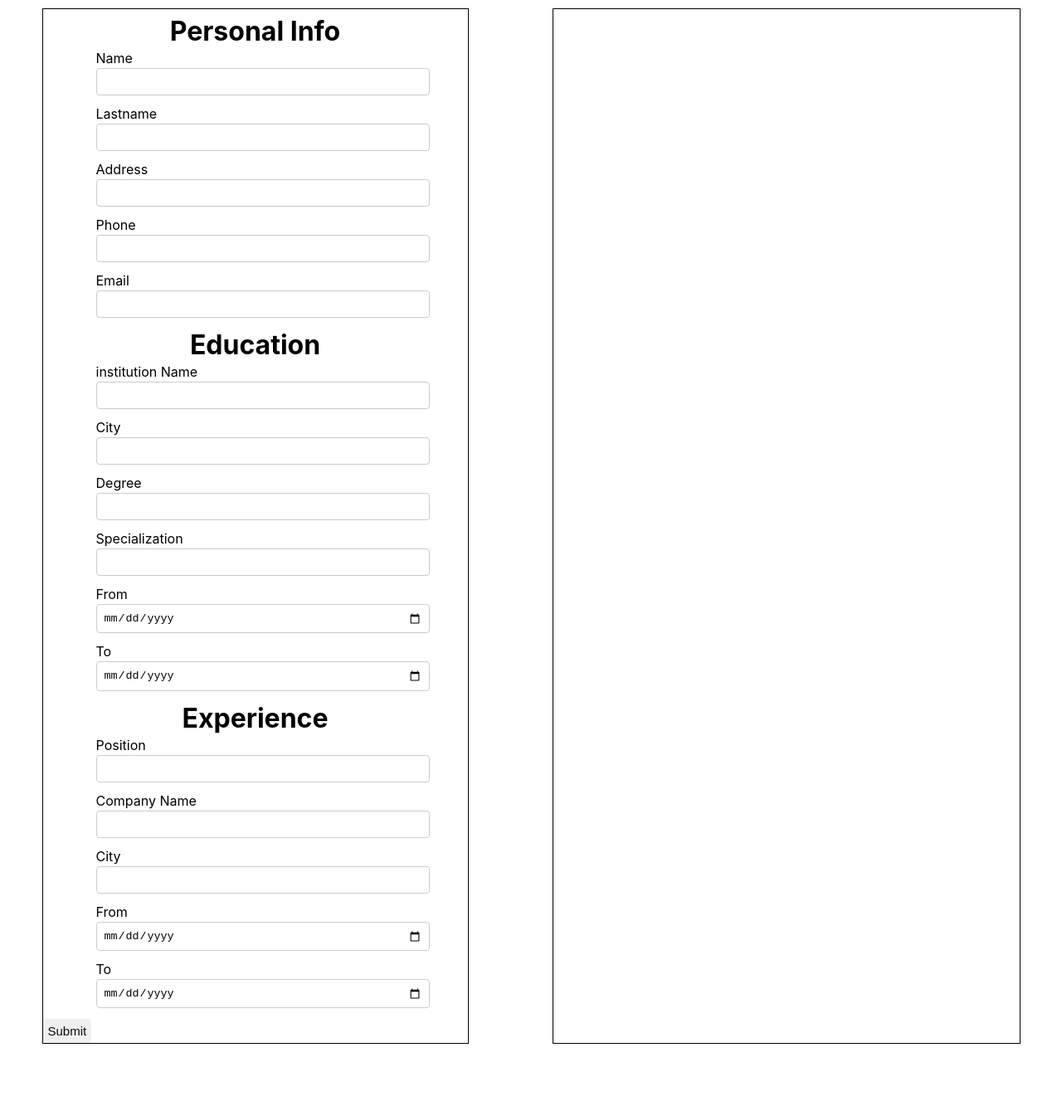
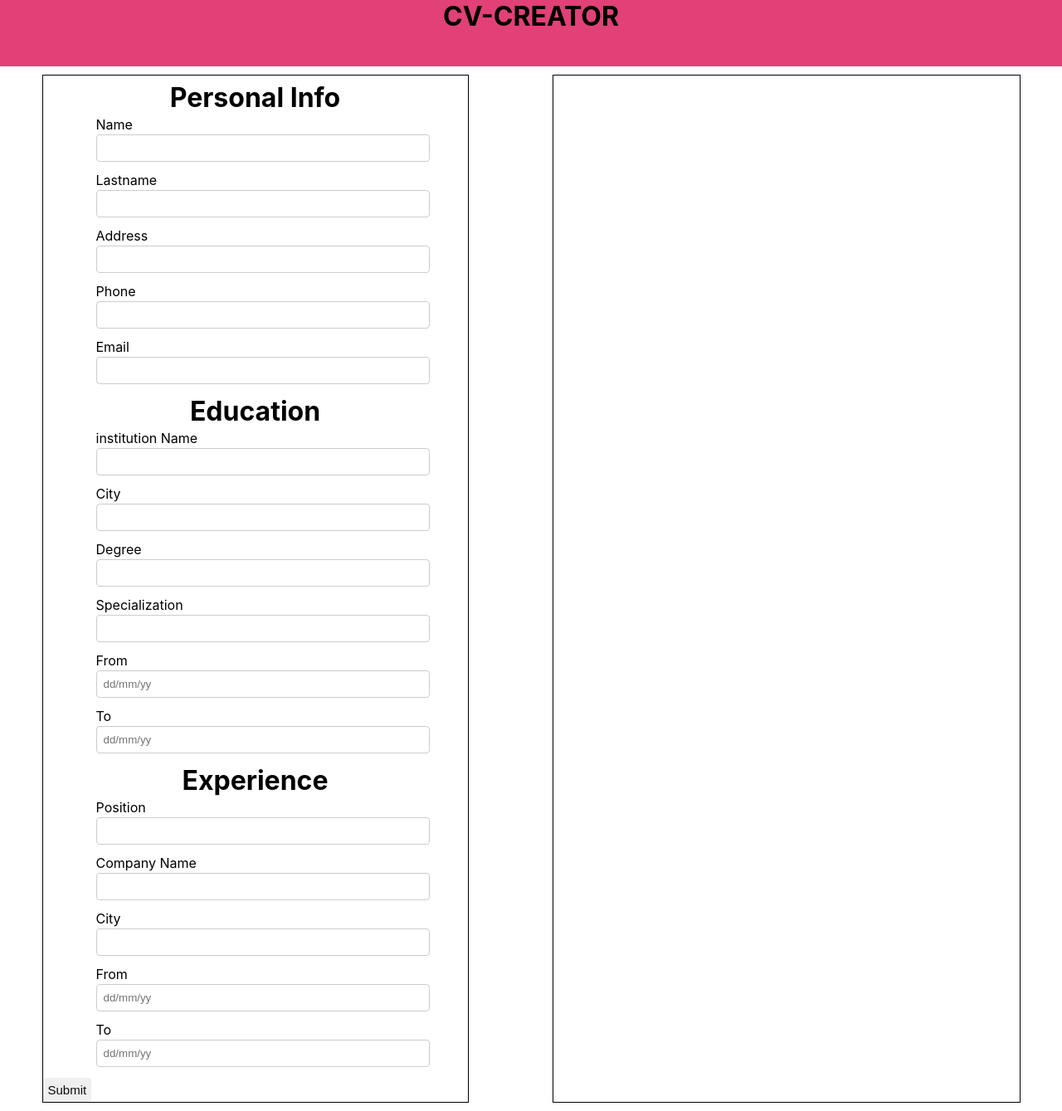
Before and after one commit to saurabhje/cv-project, a React (Create React App) app: page / in a window 1280 px wide. Shown: the whole page at 83% size. Before the commit the page ends 1268 px from the top, so only its background shows below. Built offline with nearby package versions, Linux system fonts and the light colour scheme.

Commit message:
Adding Edit method

```diff
--- a/src/App.js
+++ b/src/App.js
@@ -18,12 +18,15 @@ class App extends Component{
 
   handleChange = (e) => {
     const { name, value } = e.target;
-    console.log(value)
     this.setState({
       [name]:value}
       );
   };
 
+  handleEdit = () =>{
+
+
+  }
 
   onSubmitBtn = (e) => {
     e.preventDefault();
@@ -34,16 +37,25 @@ class App extends Component{
         }
       );
   };
+
+
+
   render(){
     return (
+      <>
+      <h1 className="heading">
+        CV-CREATOR
+      </h1>
       <div id="main">
         <div className="content">
-            <Personal handleChange = {this.handleChange}  input = {this.state.inputs} />
-            <Education />
-            <Experience />
+            <Personal handleChange = {this.handleChange} />
+            <Education handleChange = {this.handleChange}/>
+            <Experience handleChange = {this.handleChange} />
+
             <button className="subbtn" type="submit" onClick={this.onSubmitBtn}>Submit</button>
         </div>
-        <div className="rendering">{this.state.show && <PrintAll name = {this.state.firstname}
+        <div className="rendering">
+        {this.state.show && <PrintAll name = {this.state.firstname}
         lsname = {this.state.lastname}
         Address = {this.state.address}
         phone = {this.state.phone}
@@ -54,9 +66,15 @@ class App extends Component{
         unistart = {this.state.unistart}
         uniend = {this.state.uniend}
         unisub = {this.state.subject}
+        position = {this.state.position}
+        compname = {this.state.compname}
+        compcity = {this.state.compcity}
+        startyear = {this.state.startyear}
+        endyear = {this.state.endyear}
         />}
         </div>
       </div>
+      </>
     );
   }
 }
--- a/src/components/education.js
+++ b/src/components/education.js
@@ -1,11 +1,8 @@
 import React, {Component} from "react";
 
 class Education extends Component{
-    constructor(){
-        super()
-        this.state = {
-
-        }
+    constructor(props){
+        super(props)
     }
 
     render(){
@@ -15,27 +12,27 @@ class Education extends Component{
                 <div className="inputs">
                     <div>
                         <label htmlFor="inputfield">institution Name</label>
-                        <input name="uniname" className="inputfield" type="text"/>
+                        <input name="uniname" className="inputfield" type="text" onChange={this.props.handleChange}/>
                     </div>
                     <div>
                         <label htmlFor="inputfield">City</label>
-                        <input name="unicity" className="inputfield" type="text"/>
+                        <input name="unicity" className="inputfield" type="text" onChange={this.props.handleChange}/>
                     </div>
                     <div>
                         <label htmlFor="inputfield">Degree</label>
-                        <input name="degree" className="inputfield" type="text"/>
+                        <input name="degree" className="inputfield" type="text" onChange={this.props.handleChange}/>
                     </div>
                     <div>
                         <label htmlFor="inputfield">Specialization</label>
-                        <input name="subject" className="inputfield" type="text"/>
+                        <input name="subject" className="inputfield" type="text" onChange={this.props.handleChange}/>
                     </div>
                     <div>
                     <label htmlFor="inputfield">From</label>
-                    <input name="unistart" className="inputfield" type="date"/>
+                    <input name="unistart" placeholder="dd/mm/yy" className="inputfield" type="text"onChange={this.props.handleChange}/>
                     </div>
                     <div>
                     <label htmlFor="inputfield">To</label>
-                    <input name="uniend" className="inputfield" type="date"/>
+                    <input name="uniend" placeholder="dd/mm/yy" className="inputfield" type="text" onChange={this.props.handleChange}/>
                     </div>
                 </div>
             </div>
--- a/src/components/experience.js
+++ b/src/components/experience.js
@@ -2,8 +2,8 @@ import React, {Component} from "react";
 
 class Experience extends Component{
 
-    constructor(){
-        super()
+    constructor(props){
+        super(props)
     }
 
     render(){
@@ -13,23 +13,23 @@ class Experience extends Component{
                 <div className="inputs">
                     <div>
                         <label htmlFor="inputfield">Position</label>
-                        <input name="position" className="inputfield" type="text"/>
+                        <input name="position" className="inputfield" type="text" onChange={this.props.handleChange}/>
                     </div>
                     <div>
                         <label htmlFor="inputfield">Company Name</label>
-                        <input name="compname" className="inputfield" type="text"/>
+                        <input name="compname" className="inputfield" type="text" onChange={this.props.handleChange}/>
                     </div>
                     <div>
                         <label htmlFor="inputfield">City</label>
-                        <input name="unicity" className="inputfield" type="text"/>
+                        <input name="compcity" className="inputfield" type="text" onChange={this.props.handleChange}/>
                     </div>
                     <div>
                         <label htmlFor="inputfield">From</label>
-                        <input name="startyear" className="inputfield" type="date"/>
+                        <input name="startyear" placeholder="dd/mm/yy" className="inputfield" type="text" onChange={this.props.handleChange}/>
                     </div>
                     <div>
                         <label htmlFor="inputfield">To</label>
-                        <input name="endyear" className="inputfield" type="date"/>
+                        <input name="endyear" placeholder="dd/mm/yy" className="inputfield" type="text" onChange={this.props.handleChange}/>
                     </div>
                 </div>
             </div>
--- a/src/components/renderAll.js
+++ b/src/components/renderAll.js
@@ -7,7 +7,32 @@ class PrintAll extends Component {
     render(){
         return(
             <>
-                <h1 id="name"> {this.props.name}&nbsp;{this.props.lsname} </h1>
+                <div className="header1"></div>
+
+                <div className="personalarea">
+                    <h1 id="name"> {this.props.name}&nbsp;{this.props.lsname} </h1>
+                    <p className="personalinfo">{this.props.Address}</p>
+                    <p className="personalinfo">{this.props.phone}</p>
+                    <p className="personalinfo">{this.props.email}</p>
+                </div>
+
+                <div className="educationarea">
+                    <h2 className="eduinfo">Education</h2>
+                    <h3 className="eduinfo">{this.props.uni}</h3>
+                    <p className="eduinfo">{this.props.unicity}</p>
+                    <p className="eduinfo">{this.props.degree}</p>
+                    <p className="eduinfo" >{this.props.unisub}</p>
+                    <p className="eduinfo">{this.props.unistart} - {this.props.uniend}</p>
+
+                </div>
+
+                <div className="experiencearea">
+                    <p className="expinfo">{this.props.position}</p>
+                    <p className="expinfo">{this.props.compname}</p>
+                    <p className="expinfo">{this.props.compcity}</p>
+                    <p className="expinfo">{this.props.startyear}</p>
+                    <p className="expinfo">{this.props.endyear}</p>
+                </div>
             </>
         )
     }
--- a/src/style/App.css
+++ b/src/style/App.css
@@ -3,9 +3,17 @@
     border: solid 1px black;
     margin: 10px 20px;
 }
+.heading{
+    margin: 0;
+    text-align: center;
+    vertical-align: middle;
+    background-color: rgb(225, 65, 118);
+    height: 10vh;
+}
 
 .rendering{
     padding: 25px;
+
 }
 #main{
     display: flex;
```
